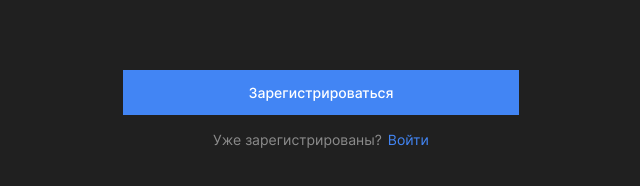
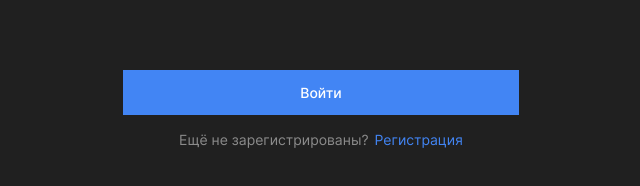
Before and after one commit to Alexeyitm/movies-explorer-frontend, a React (Create React App) app: page /login in a window 1280 px wide. Shown: the part 482-668 px from the top of the page, without its empty margins (319-959 px from the left). Built offline with nearby package versions, Linux system fonts and the light colour scheme.

Commit message:
feat: add navigation in components

```diff
--- a/src/components/Login/Login.jsx
+++ b/src/components/Login/Login.jsx
@@ -21,10 +21,10 @@ function Login() {
             type="password"
             name="password"
           />
-          <button className="login__button-login">Зарегистрироваться</button>
+          <button className="login__button-login">Войти</button>
           <div className="login__register">
-            <span className="login__span">Уже зарегистрированы?</span>
-            <NavLink className="login__register-link">Войти</NavLink>
+            <span className="login__span">Ещё не зарегистрированы?</span>
+            <NavLink className="login__register-link" to="/register">Регистрация</NavLink>
           </div>
         </form>
     </div>
--- a/src/components/Register/Register.jsx
+++ b/src/components/Register/Register.jsx
@@ -31,7 +31,7 @@ function Register() {
           <button className="register__button-register">Зарегистрироваться</button>
           <div className="register__sign-in">
             <span className="register__span">Уже зарегистрированы?</span>
-            <NavLink className="register__sign-in-link">Войти</NavLink>
+            <NavLink className="register__sign-in-link" to="/login">Войти</NavLink>
           </div>
         </form>
     </div>
```
